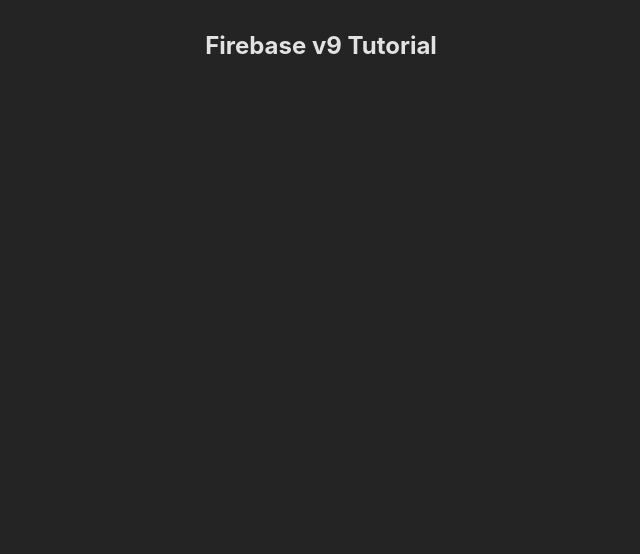
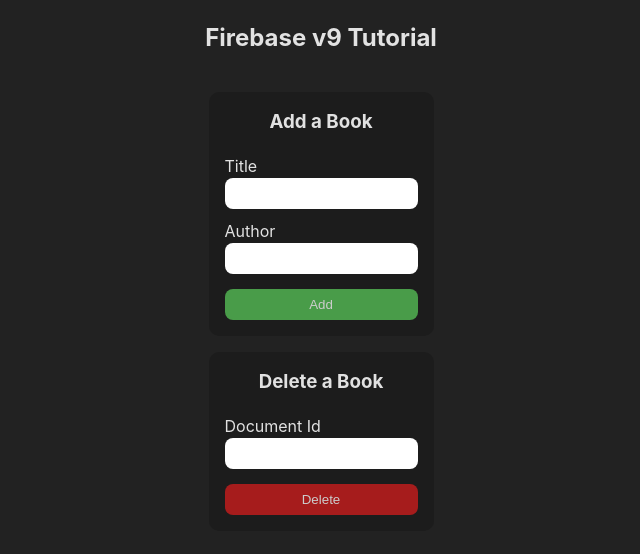
Before and after one commit to calebscode/firebase-v9-tut, a website built with Vite: page index.html in a window 1280 px wide. Shown: the whole page, without its empty margins (319-959 px from the left). Built offline with nearby package versions, Linux system fonts and the light colour scheme; some packages are replaced by stand-ins of ours; no server answers; the database is empty.

Commit message:
added forms

```diff
--- a/index.html
+++ b/index.html
@@ -1,15 +1,32 @@
 <!DOCTYPE html>
 <html lang="en">
   <head>
-  <meta charset="UTF-8">
-  <meta name="viewport" content="width=device-width, initial-scale=1.0">
-  <link rel="stylesheet" href="style.css">
+    <meta charset="UTF-8" />
+    <meta name="viewport" content="width=device-width, initial-scale=1.0" />
+    <link rel="stylesheet" href="style.css" />
     <title>Firebase v9 Tutorial</title>
   </head>
   <body>
-  <div class="app">
     <h2>Firebase v9 Tutorial</h2>
-  </div>
+
+    <form class="add">
+      <h3>Add a Book</h3>
+      <label for="title">Title</label>
+      <input type="text" name="title" required />
+      <label for="author">Author</label>
+      <input type="text" name="author" required />
+
+      <button>Add</button>
+    </form>
+
+    <form class="delete">
+      <h3>Delete a Book</h3>
+      <label for="id">Document Id</label>
+      <input type="text" name="id" required />
+
+      <button>Delete</button>
+    </form>
+
     <script type="module" src="index.js"></script>
   </body>
 </html>
--- a/style.css
+++ b/style.css
@@ -5,16 +5,66 @@
 
   color-scheme: light dark;
   color: rgba(255, 255, 255, 0.87);
-  background-color: #242424;
+  background-color: #222;
 
   font-synthesis: none;
   text-rendering: optimizeLegibility;
   -webkit-font-smoothing: antialiased;
   -moz-osx-font-smoothing: grayscale;
+
+  box-sizing: border-box;
 }
 
 body {
-  display: grid;
-  place-content: center;
+  margin: 0;
+  padding: 0;
+  display: flex;
+  flex-direction: column;
+  align-items: center;
+}
+
+form {
+  display: flex;
+  flex-direction: column;
+  justify-content: center;
+  margin-top: 1rem;
+  background-color: #1c1c1c;
+  padding: 1rem;
+  border-radius: 10px;
+}
+
+label {
+  margin-top: 10px;
+}
+
+input {
+  padding: 8px;
+  border: none;
+  border-radius: 8px;
+}
+
+input:active {
+  border: none;
+}
+
+button {
+  border: none;
+  padding: 8px;
+  border-radius: 8px;
+  color: #ccc;
+  margin-top: 15px;
+}
+
+.add > button {
+  background-color: hsl(120, 36%, 45%);
+}
+
+.delete > button {
+  background-color: hsl(0, 71%, 38%);
+}
+
+form > h3 {
+  padding: 0;
+  margin: 0 0 0.5rem 0;
   text-align: center;
 }
```
Lines whose indentation alone changed are shown as unchanged.
